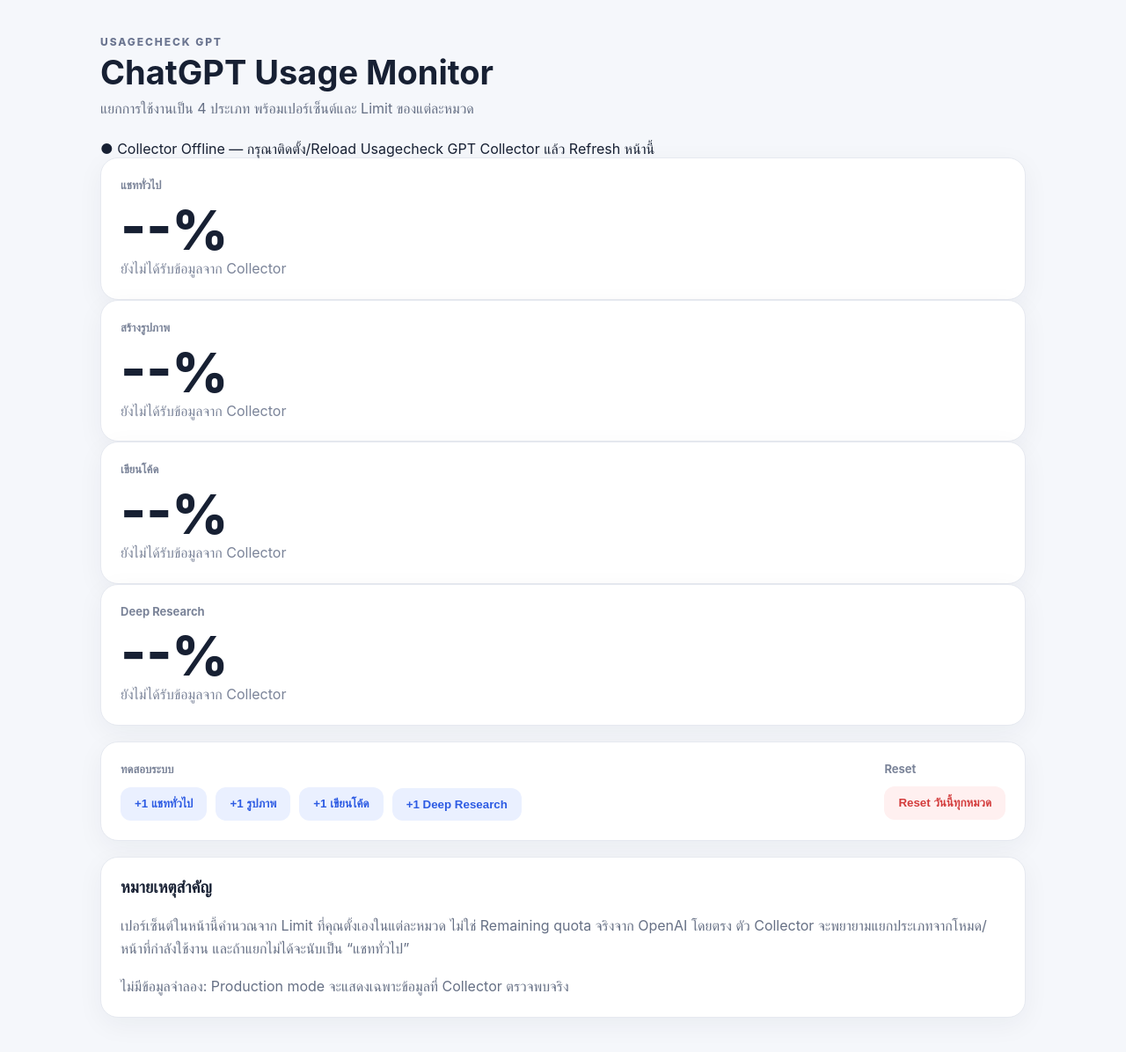
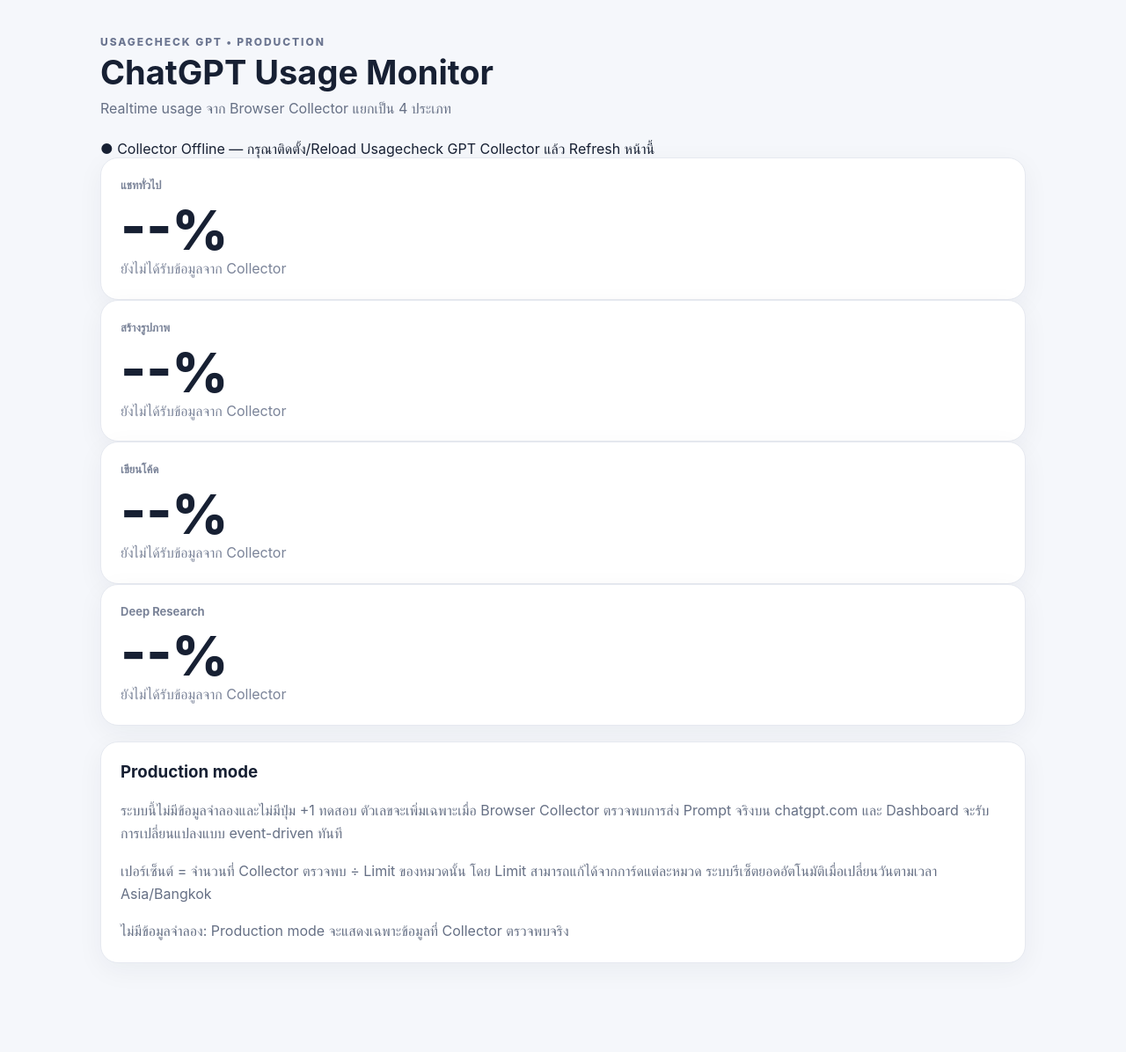
Before and after one commit to mnpworld/Usagecheck_GPT, a website with bundled scripts: page index.html in a window 1280 px wide. Shown: the whole page at 88% size. After the commit the page ends 1159 px from the top, so only its background shows below. Built offline with nearby package versions, Linux system fonts and the light colour scheme.

Commit message:
Switch dashboard to production mode

```diff
--- a/index.html
+++ b/index.html
@@ -3,43 +3,27 @@
 <head>
   <meta charset="utf-8" />
   <meta name="viewport" content="width=device-width,initial-scale=1" />
-  <title>Usagecheck GPT</title>
+  <title>Usagecheck GPT — Production</title>
   <link rel="stylesheet" href="./styles.css" />
 </head>
 <body>
   <main class="wrap">
     <section class="hero">
       <div>
-        <p class="eyebrow">USAGECHECK GPT</p>
+        <p class="eyebrow">USAGECHECK GPT • PRODUCTION</p>
         <h1>ChatGPT Usage Monitor</h1>
-        <p class="sub">แยกการใช้งานเป็น 4 ประเภท พร้อมเปอร์เซ็นต์และ Limit ของแต่ละหมวด</p>
+        <p class="sub">Realtime usage จาก Browser Collector แยกเป็น 4 ประเภท</p>
       </div>
     </section>
 
-    <section id="connectionBanner" class="banner warning">กำลังตรวจสอบการเชื่อมต่อกับ Browser Collector…</section>
-
+    <section id="connectionBanner" class="banner warning">กำลังเชื่อมต่อ Realtime Collector…</section>
     <section class="category-grid" id="categoryGrid"></section>
 
-    <section class="card controls">
-      <div>
-        <p class="label">ทดสอบระบบ</p>
-        <div class="inline wrap-buttons">
-          <button data-add="chat" class="secondary">+1 แชททั่วไป</button>
-          <button data-add="image" class="secondary">+1 รูปภาพ</button>
-          <button data-add="code" class="secondary">+1 เขียนโค้ด</button>
-          <button data-add="research" class="secondary">+1 Deep Research</button>
-        </div>
-      </div>
-      <div>
-        <p class="label">Reset</p>
-        <button id="resetToday" class="danger">Reset วันนี้ทุกหมวด</button>
-      </div>
-    </section>
-
     <section class="card info">
-      <h3>หมายเหตุสำคัญ</h3>
-      <p>เปอร์เซ็นต์ในหน้านี้คำนวณจาก Limit ที่คุณตั้งเองในแต่ละหมวด ไม่ใช่ Remaining quota จริงจาก OpenAI โดยตรง ตัว Collector จะพยายามแยกประเภทจากโหมด/หน้าที่กำลังใช้งาน และถ้าแยกไม่ได้จะนับเป็น “แชททั่วไป”</p>
-      <p id="storageMode" class="muted">กำลังตรวจสอบแหล่งข้อมูล</p>
+      <h3>Production mode</h3>
+      <p>ระบบนี้ไม่มีข้อมูลจำลองและไม่มีปุ่ม +1 ทดสอบ ตัวเลขจะเพิ่มเฉพาะเมื่อ Browser Collector ตรวจพบการส่ง Prompt จริงบน chatgpt.com และ Dashboard จะรับการเปลี่ยนแปลงแบบ event-driven ทันที</p>
+      <p>เปอร์เซ็นต์ = จำนวนที่ Collector ตรวจพบ ÷ Limit ของหมวดนั้น โดย Limit สามารถแก้ได้จากการ์ดแต่ละหมวด ระบบรีเซ็ตยอดอัตโนมัติเมื่อเปลี่ยนวันตามเวลา Asia/Bangkok</p>
+      <p id="storageMode" class="muted">กำลังตรวจสอบ Collector…</p>
     </section>
   </main>
   <script type="module" src="./app-pages.js"></script>
```
